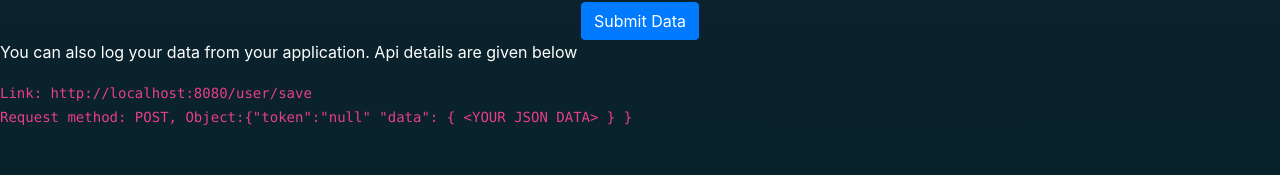
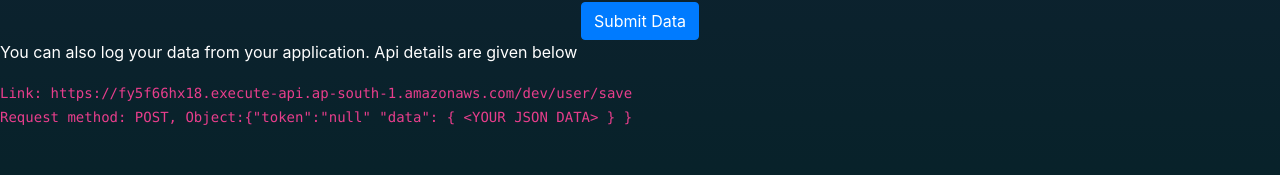
Before and after one commit to sayanmdn/teachers, a React (Create React App) app: page /warehouse in a window 1280 px wide. Shown: the part 330-505 px from the top of the page. Built offline with nearby package versions, Linux system fonts and the light colour scheme; no server answers.

Commit message:
backend url update

```diff
--- a/src/config.js
+++ b/src/config.js
@@ -1,3 +1,3 @@
-export const URL = "http://localhost:8080/";
-// export const URL =
-//   "https://fy5f66hx18.execute-api.ap-south-1.amazonaws.com/dev/";
+// export const URL = "http://localhost:8080/";
+export const URL =
+  "https://fy5f66hx18.execute-api.ap-south-1.amazonaws.com/dev/";
```
